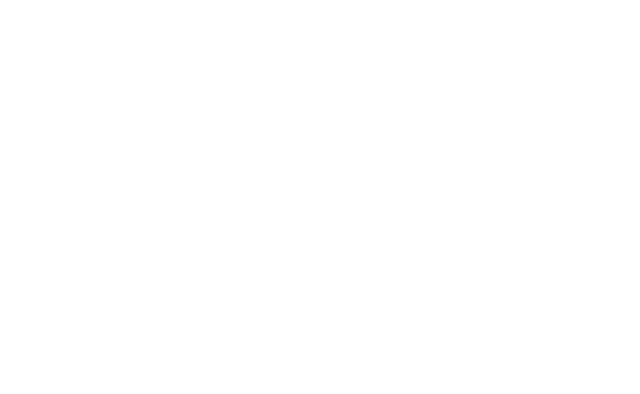
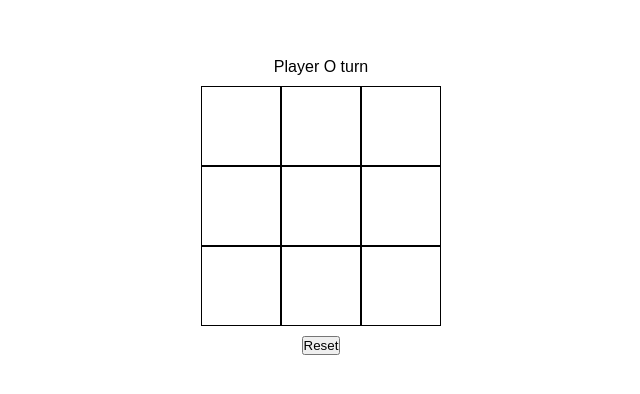
Before and after one commit to Sandeep96Shah/machineCoding, a React (Create React App) app: page /tic-tac-toe in a window 1280 px wide. Before the commit this address had no page. Shown: the part 194-588 px from the top of the page, without its empty margins (319-959 px from the left). Built offline with nearby package versions, Linux system fonts and the light colour scheme.

Commit message:
Tic tac toe (#47)
* Tic Tac Toe

* Optimise the gane

```diff
--- a/src/App.js
+++ b/src/App.js
@@ -38,6 +38,7 @@
 import TrafficLight from "./components/TrafficLight";
 import DND1 from "./components/DND1";
 import TabForm2 from "./components/TabForm2";
+import TicTacToe from "./components/TicTacToe";
 
 function App() {
   return (
@@ -84,6 +85,7 @@
         <Route path="traffic-light" element={<TrafficLight />} />
         <Route path="dnd-1" element={<DND1 />} />
         <Route path="tab-form-2" element={<TabForm2 />} />
+        <Route path="tic-tac-toe" element={<TicTacToe />} />
       </Routes>
 
     </div>
--- a/src/components/Home/index.js
+++ b/src/components/Home/index.js
@@ -61,6 +61,7 @@
       <button onClick={() => handlenavigate("traffic-light")}>Traffic Light</button>
       <button onClick={() => handlenavigate("dnd-1")}>DND-1</button>
       <button onClick={() => handlenavigate("tab-form-2")}>Tab Form 2</button>
+      <button onClick={() => handlenavigate("tic-tac-toe")}>Tic Tac Toe</button>
     </div>
   );
 };
--- /dev/null
+++ b/src/components/TicTacToe/index.css
@@ -0,0 +1,33 @@
+* {
+    padding: 0;
+    margin: 0;
+  }
+
+  body {
+    font-family: sans-serif;
+  }
+
+  .tic-tac-toe-container {
+    display: flex;
+    justify-content: center;
+    align-items: center;
+    height: 100vh;
+    width: 100vw;
+    flex-direction: column;
+    gap: 10px;
+  }
+
+  .box-container {
+    display: grid;
+    grid-template-columns: repeat(3, 80px);
+  }
+
+  .box {
+    height: 80px;
+    width: 80px;
+    border: 1px solid black;
+    display: flex;
+    justify-content: center;
+    align-items: center;
+    font-size: 35px;
+  }
--- /dev/null
+++ b/src/components/TicTacToe/index.jsx
@@ -0,0 +1,88 @@
+import { useState, useRef } from "react";
+import "./index.css";
+
+const DEFUALT_PLAYER = "O";
+
+const WINNER_CELLS = [
+  [0, 1, 2],
+  [3, 4, 5],
+  [6, 7, 8],
+  [0, 4, 8],
+  [2, 4, 6],
+  [0, 3, 6],
+  [1, 4, 7],
+  [2, 5, 8],
+];
+
+const determineWinner = (board) => {
+  for (let i = 0; i < WINNER_CELLS.length; i++) {
+    const [x, y, z] = WINNER_CELLS[i];
+    if (
+      board[x].player &&
+      board[x].player === board[y].player &&
+      board[y].player === board[z].player
+    ) {
+      return true;
+    }
+  }
+  return false;
+};
+
+const getDefaultList = () =>
+  Array.from({ length: 9 }, () => ({ player: undefined }));
+
+const TicTacToe = () => {
+  const [{ player }, setPlayer] = useState({ player: DEFUALT_PLAYER });
+  let list = useRef(getDefaultList());
+
+  const isWinner = determineWinner(list.current);
+  const isDraw = !isWinner && !list.current.some(({ player }) => !player);
+
+  const handleOnClick = (index) => {
+    if (list.current[index].player || isWinner) return;
+
+    list.current[index].player = player;
+
+    if (determineWinner(list.current)) setPlayer({ player });
+    else
+      setPlayer((prevPlayer) =>
+        prevPlayer.player === "O" ? { player: "X" } : { player: "O" }
+      );
+  };
+
+  const handleReset = () => {
+    if (!isWinner && !isDraw) {
+      const confirm = window.confirm("Are you sure you want to Reset?");
+      if (!confirm) return;
+    }
+
+    list.current = getDefaultList();
+    setPlayer({ player: DEFUALT_PLAYER });
+  };
+
+  const getMatchStatus = () => {
+    if (isWinner) return `Player ${player} wins!`;
+
+    if (isDraw) return "Draw!";
+
+    return `Player ${player} turn`;
+  };
+
+  return (
+    <div className="tic-tac-toe-container">
+      <p aria-live="polite">{getMatchStatus()}</p>
+      <div className="box-container">
+        {list.current.map(({ player }, index) => (
+          <p key={index} className="box" onClick={() => handleOnClick(index)}>
+            {player}
+          </p>
+        ))}
+      </div>
+      <button aria-label="Reset button" onClick={handleReset}>
+        Reset
+      </button>
+    </div>
+  );
+};
+
+export default TicTacToe;
```
